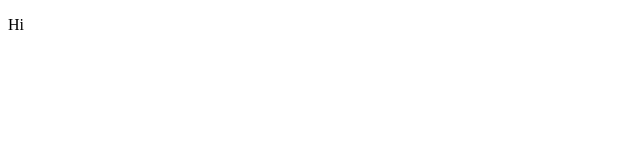
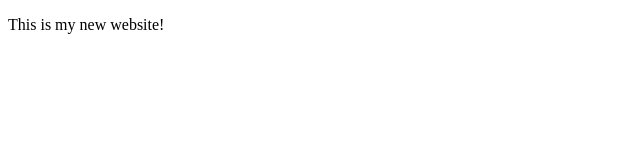
Before and after one commit to josephdel/personal-website, an Eleventy site: page src/index.html in a window 1280 px wide. Shown: the whole page, without its empty margins (0-640 px from the left). Built offline with nearby package versions, Linux system fonts and the light colour scheme; Eleventy itself is replaced by a stand-in of ours; files that its build step writes are made by us from their sources.

Commit message:
Changing Text to Make Sure It Works

```diff
--- a/src/index.html
+++ b/src/index.html
@@ -1 +1 @@
-<!doctype html><html><head><title>Page title</title></head><body><p>Hi</p></body></html>
+<!doctype html><html><head><title>Page title</title></head><body><p>This is my new website!</p></body></html>
```
Also changed, not shown: public/index.html (+1 -1 lines).
